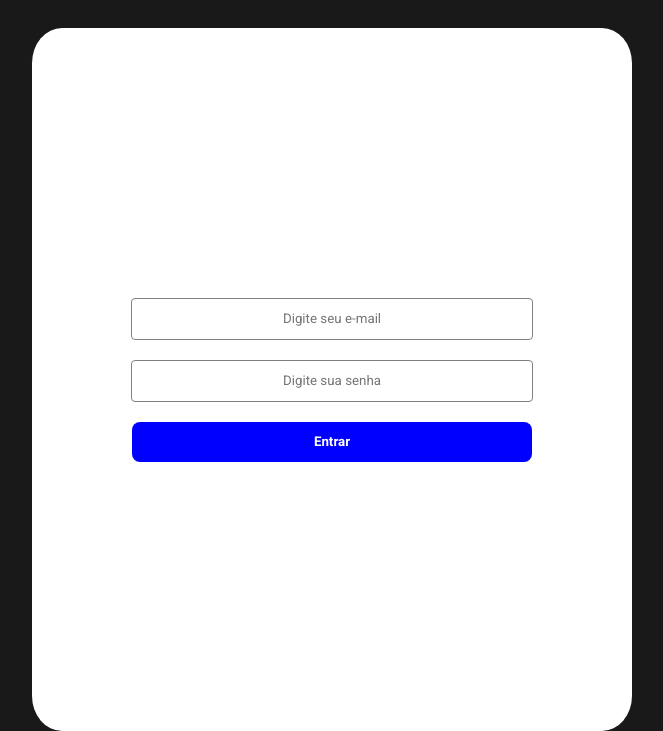
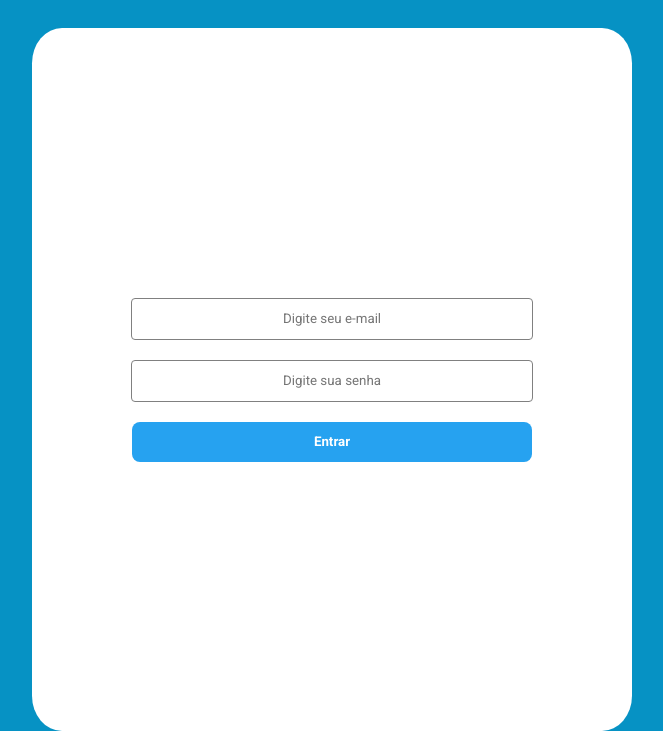
Before and after one commit to odouglasoliveira/login-page, a website: page index.html in a window 1280 px wide. Shown: the part 69-800 px from the top of the page, without its empty margins (308-971 px from the left). Drawn offline with Linux system fonts and the light colour scheme.

Commit message:
Alterações de design

```diff
--- a/style.css
+++ b/style.css
@@ -12,7 +12,7 @@ html {
 }
 
 body {
-  background-color: rgb(25, 25, 25);
+  background-color: #0692C4;
   width: 100%;
   height: 100%;
   display: flex;
@@ -52,14 +52,14 @@ body {
 
 #login-board input:focus {
   transition: 400ms;
-  border: 1px solid blue;
+  border: 1px solid #26A2F0;
 }
 
 #login-button {
   width: 400px;
   height: 40px;
   color: white;
-  background-color: blue;
+  background-color: #26A2F0;
   border: 0 none;
   box-shadow: 0 0 0 0;
   outline: 0;
@@ -70,7 +70,7 @@ body {
 
 #login-button:hover {
   transition: 200ms;
-  background-color: rgb(0, 0, 163);
+  background-color: #2382bd;
 }
 
 #error-section {
```
